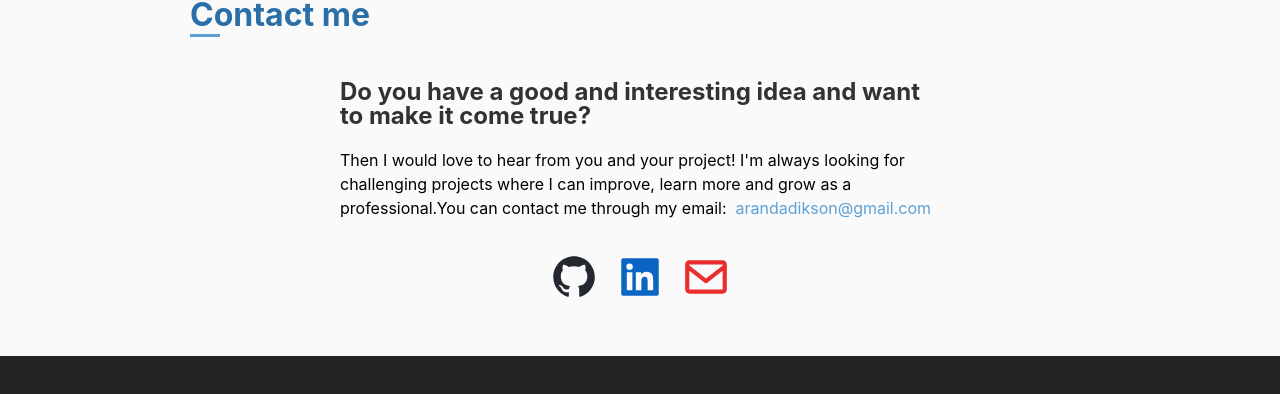
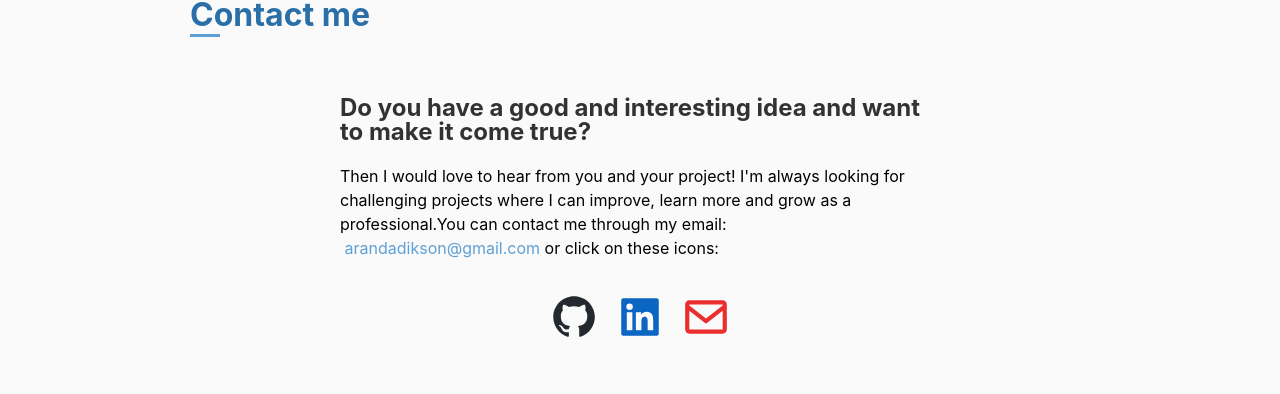
Before and after one commit to DreckSallow/DreckSallow, a React (Vite) app: page / in a window 1280 px wide. Shown: the part 3938-4332 px from the top of the page. Before the commit the page ends 4294 px from the top, so only its background shows below. Built offline with nearby package versions, Linux system fonts and the light colour scheme.

Commit message:
feat: change the margin and height

```diff
--- a/src/pages/Principal.tsx
+++ b/src/pages/Principal.tsx
@@ -76,6 +76,7 @@ export default function ({ isResponsive }: Props) {
 								<a href="mailto:arandadikson@gmail.com">
 									arandadikson@gmail.com
 								</a>
+								&nbsp;or click on these icons:
 							</p>
 							<div className="Contact__Links flex flex-center">
 								<a
@@ -133,7 +134,7 @@ const ContactContent = styled.div`
 const ContactSection = styled.div`
 	gap: 1em;
 	justify-content: center;
-	margin: 3em 0;
+	margin: 4em 0 5em 0;
 `;
 
 const SectionView = styled.section`
```
